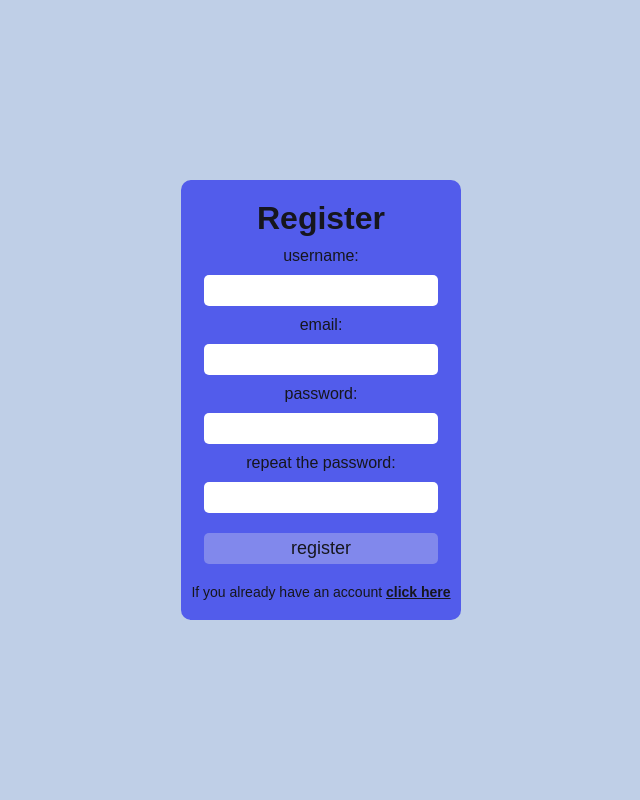
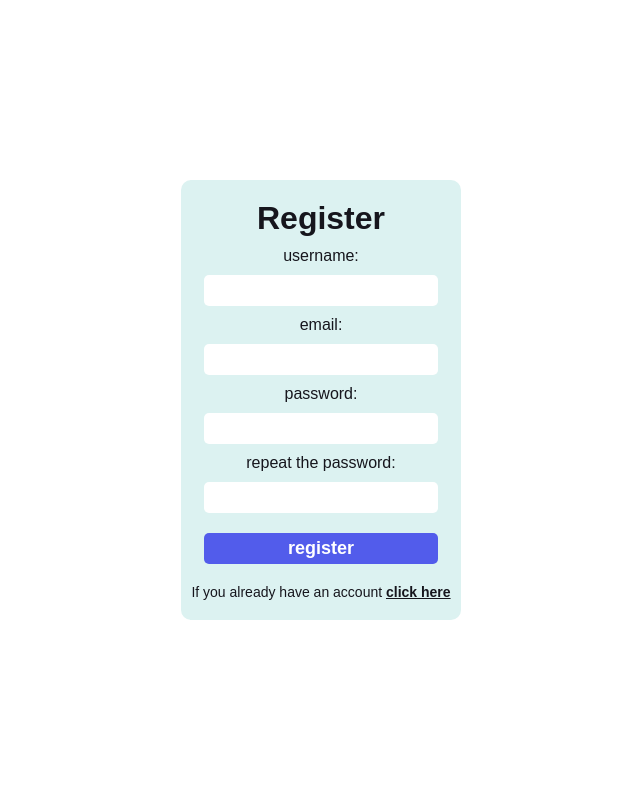
Before and after one commit to mrMoraess/logRegProject, a PHP site: page /register.html in a window 1280 px wide. Shown: the whole page, without its empty margins (319-959 px from the left). Run offline with PHP 8.4, Linux system fonts and the light colour scheme.

Commit message:
melhorias no css

```diff
--- a/index/register.html
+++ b/index/register.html
@@ -28,7 +28,7 @@
                 <input type="password" name="repeat-pass" id="input-repetPass" class="input-style">
             </div>
             <div class="container-input">
-                <input type="submit" name="register" value="register" id="submit-regist" class="input-style">
+                <input type="submit" name="register" value="register" id="submit-regist" class="input-style btn">
             </div>
 
             <p class="chose-form">If you already have an account <a href="login.html" class="link-form">click here</a></p>
--- a/index/style.css
+++ b/index/style.css
@@ -8,11 +8,7 @@
 
 :root {
     --primary-color: #525CEB;
-    --secondary-color: #BFCFE7;
-}
-
-body {
-    background: var(--secondary-color);
+    --secondary-color: #DCF2F1;
 }
 
 .root-container {
@@ -25,7 +21,7 @@ body {
 }
 
 .form {
-    background: var(--primary-color);
+    background: var(--secondary-color);
     width: auto;
     height: auto;
     padding: 10px;
@@ -56,6 +52,8 @@ body {
 }
 
 .btn {
+    background-color: var(--primary-color);
+    color: white;
     padding: 5px 20px;
     border: none;
     font-weight: bold;
```
